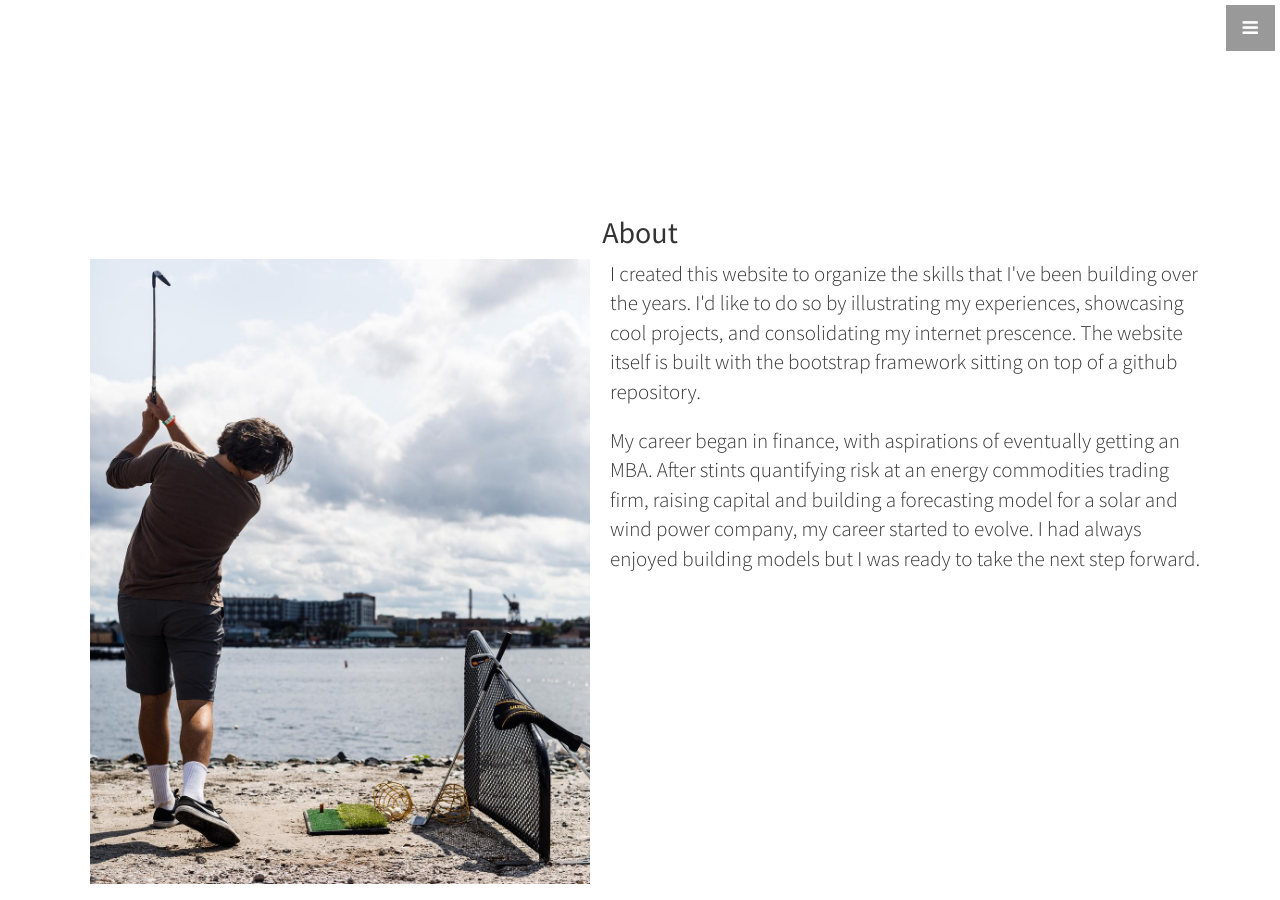
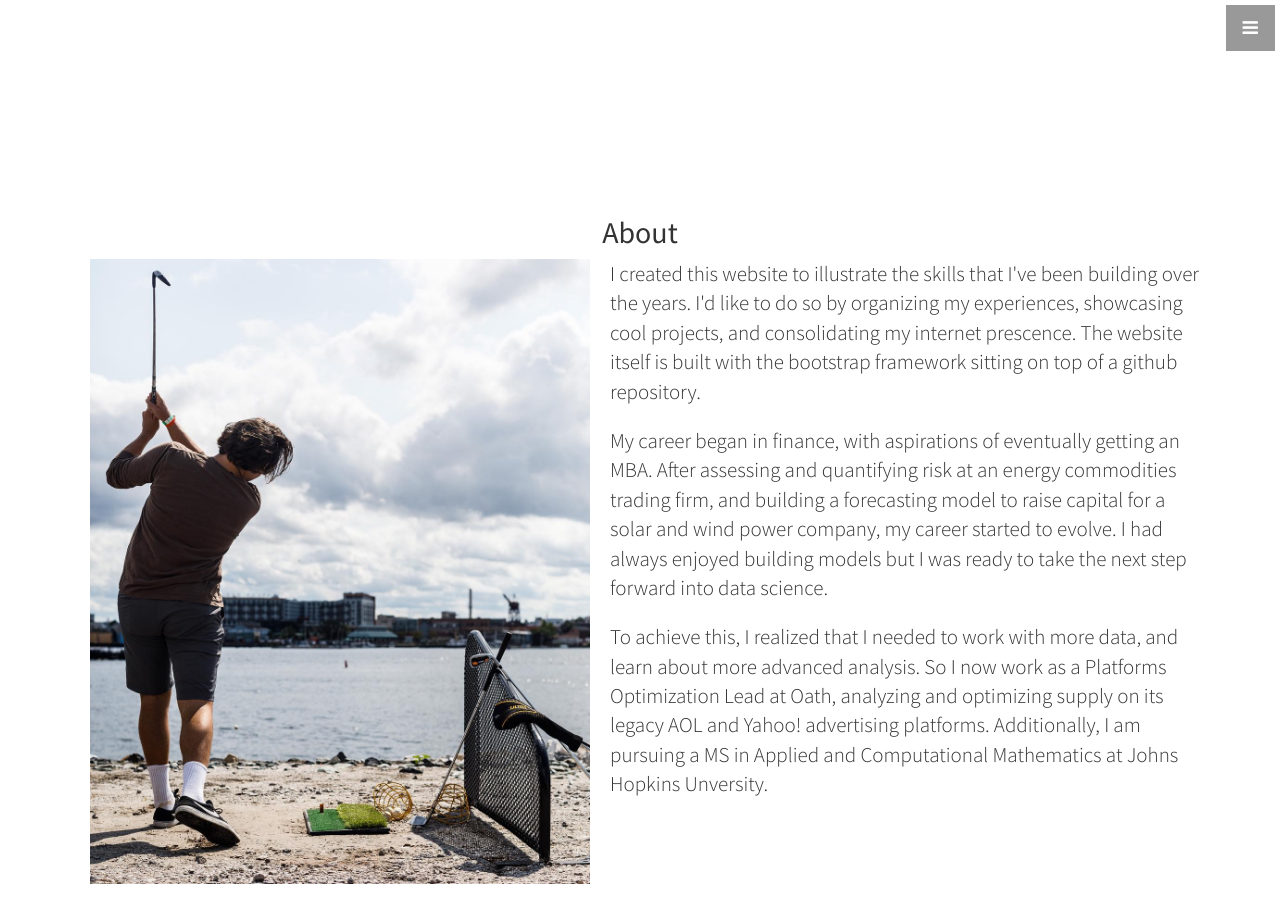
Before and after one commit to healyt22/healyt22.github.io, a Jekyll site: the page built from index.html, in a window 1280 px wide and 900 px high, scrolled down 954 px. Built offline with Jekyll 4.4.1, drawn with Linux system fonts in a browser that asks for light colours.

Commit message:
messin with stuff

```diff
--- a/_includes/about.html
+++ b/_includes/about.html
@@ -4,8 +4,9 @@
       <div class="col-lg-12 text-center">
         <h2>About</h2>
         <p style="float: left;"><img src="../img/golf.jpg" style="max-width: 500px" hspace="20"></p>
-        <p class="lead text-left">I created this website to organize the skills that I've been building over the years. I'd like to do so by illustrating my experiences, showcasing cool projects, and consolidating my internet prescence. The website itself is built with the bootstrap framework sitting on top of a github repository.</p>
-        <p class="lead text-left">My career began in finance, with aspirations of eventually getting an MBA. After stints quantifying risk at an energy commodities trading firm, raising capital and building a forecasting model for a solar and wind power company, my career started to evolve. I had always enjoyed building models but I was ready to take the next step forward.</p>
+        <p class="lead text-left">I created this website to illustrate the skills that I've been building over the years. I'd like to do so by organizing my experiences, showcasing cool projects, and consolidating my internet prescence. The website itself is built with the bootstrap framework sitting on top of a github repository.</p>
+        <p class="lead text-left">My career began in finance, with aspirations of eventually getting an MBA. After assessing and quantifying risk at an energy commodities trading firm, and building a forecasting model to raise capital for a solar and wind power company, my career started to evolve. I had always enjoyed building models but I was ready to take the next step forward into data science.</p>
+        <p class="lead text-left">To achieve this, I realized that I needed to work with more data, and learn about more advanced analysis. So I now work as a Platforms Optimization Lead at Oath, analyzing and optimizing supply on its legacy AOL and Yahoo! advertising platforms. Additionally, I am pursuing a MS in Applied and Computational Mathematics at Johns Hopkins Unversity. </p>
       </div>
     </div>
     <!-- /.row -->
```
